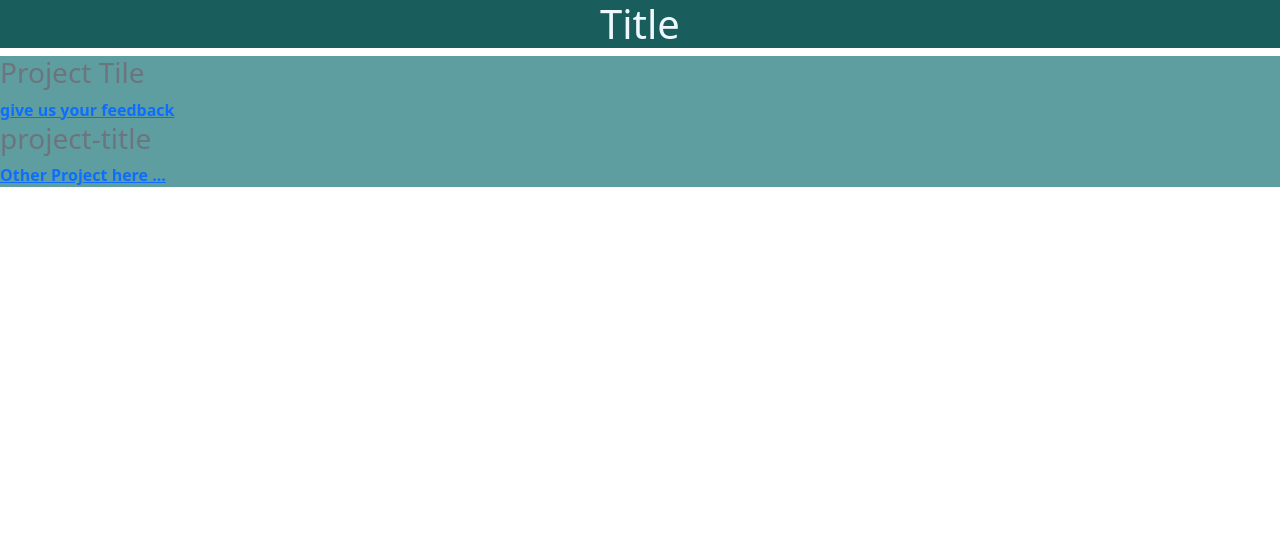
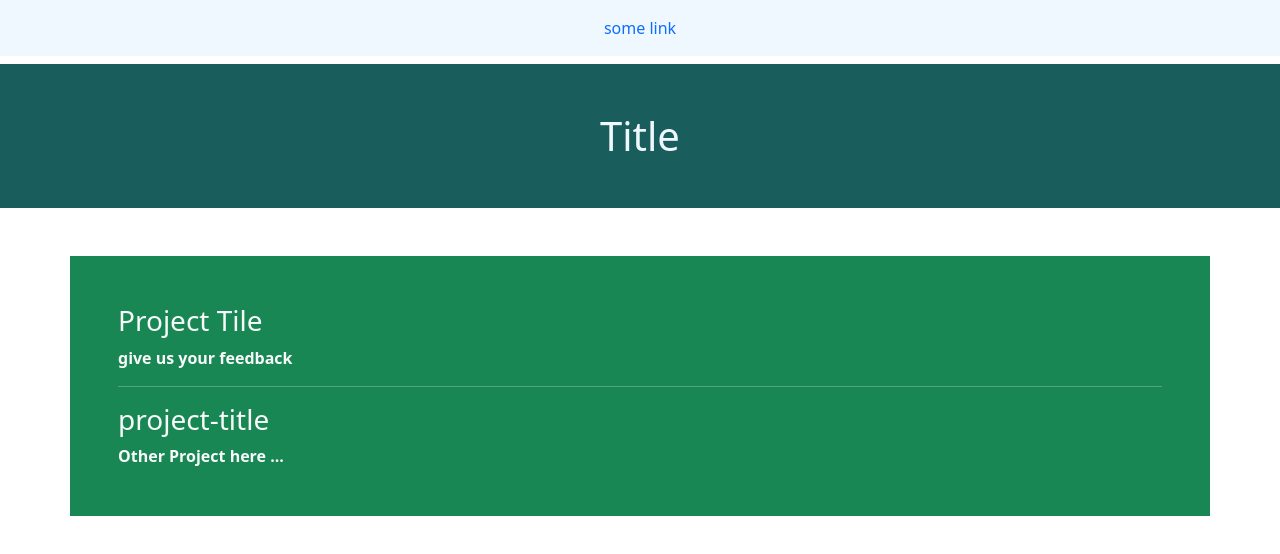
Before and after one commit to GiveLaw/Microverse-Trials-Jorge, a plain HTML site: page index.html in a window 1280 px wide. Drawn offline with nearby package versions, Linux system fonts and the light colour scheme.

Commit message:
final commit

```diff
--- a/index.html
+++ b/index.html
@@ -10,22 +10,22 @@
     crossorigin="anonymous">
   </head>
 
-  <body>
+  <body class="mt-5 pt-3">
     <div class="" id="welcome-section">
-      <h1>Title</h1>
+      <h1 class="p-5">Title</h1>
     </div>
-    <nav id="navbar">
-        <a id="profile-link" href="#" target="_blank">
-        </a>
+    <nav id="navbar" class="navbar-nav p-3 fixed-top">
+        <a id="profile-link" href="#" target="_blank" class="text-decoration-none"> some link<a>
     </nav>
-    <div id="projects" class="text-secondary">
+    <div id="projects" class="text-light container bg-success my-5 p-5">
       <div class="project-1">
         <h3 class="project-tile">Project Tile</h3>
-        <a href="https://gitlab.com/ostrokach/notes">give us your feedback</a>
+        <a href="https://gitlab.com/ostrokach/notes" class="text-light text-decoration-none">give us your feedback</a>
       </div>
+      <hr>
       <div class="project-2">
         <h3 class="project-title">project-title</h3>
-        <a href="https://github.com/GiveLaw/Exercise-mexican_ethnicity">Other Project here ...</a>
+        <a href="https://github.com/GiveLaw/Exercise-mexican_ethnicity" class="text-light text-decoration-none">Other Project here ...</a>
       </div>
     </div>
   </body>
--- a/main.css
+++ b/main.css
@@ -1,9 +1,5 @@
 body {
   background-color: rgb(231, 229, 210);
-}
-
-#navbar {
-  position: relative;
 }
 
 #welcome-section {
@@ -20,9 +16,10 @@ body {
 }
 
 #navbar {
+  //position: relative;
   background-color: aliceblue;
-  border: 10px 10px 10px 10px;
-  border-color: aliceblue;
+  border: 10px aliceblue;
+  text-align: center
 }
 
 @@media (max-width: 720px) {
```
